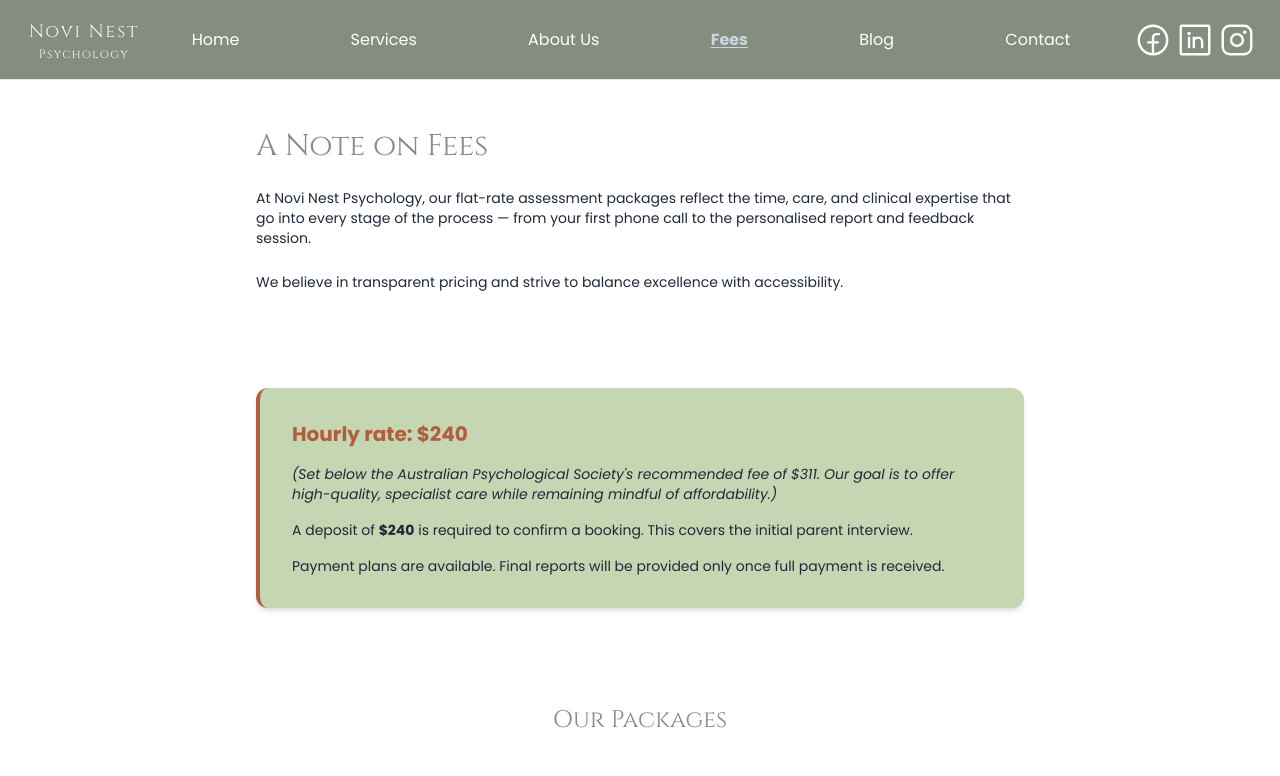
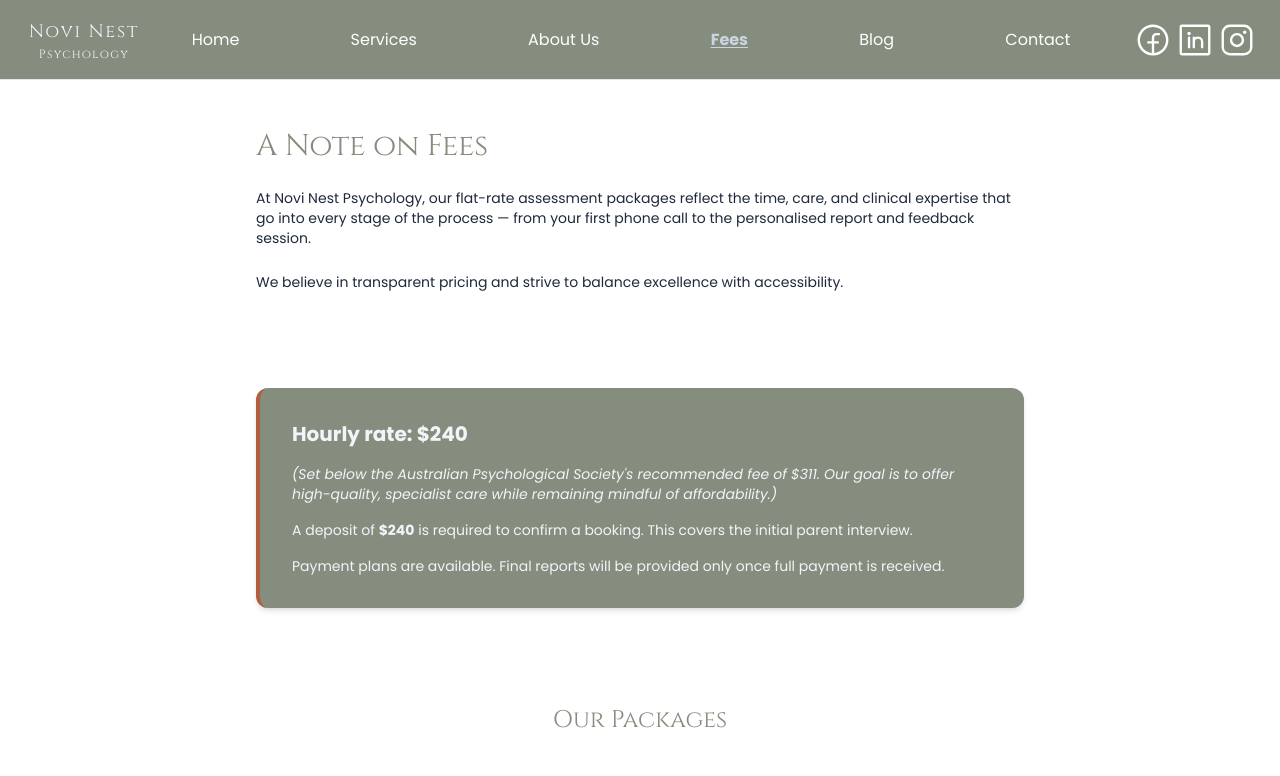
Before and after one commit to TheBigBookMan/NoviNest, a React (Vite) app: page /fees in a window 1280 px wide. Shown: the top 776 px of the page. Built offline with nearby package versions, Linux system fonts and the light colour scheme; a web font is replaced by a local one.

Commit message:
fix style

```diff
--- a/src/components/features/Fees/FeesDesktop.jsx
+++ b/src/components/features/Fees/FeesDesktop.jsx
@@ -53,8 +53,8 @@ const FeesDesktop = () => {
                 </div>
 
                 {/* Hourly Rate */}
-                <div className="flex flex-col gap-4 bg-[#C4D7B2] p-8 rounded-xl shadow-md max-w-3xl border-l-4 border-[#B25D3E]">
-                    <h3 className="text-xl font-bold text-[#B25D3E]">Hourly rate: $240</h3>
+                <div className="flex flex-col gap-4 text-slate-100 bg-[#858D7E] p-8 rounded-xl shadow-md max-w-3xl border-l-4 border-[#B25D3E]">
+                    <h3 className="text-xl font-bold ">Hourly rate: $240</h3>
                     <p className='italic'>
                         (Set below the Australian Psychological Society's recommended fee of $311. Our goal
                         is to offer high-quality, specialist care while remaining mindful of affordability.)
```
